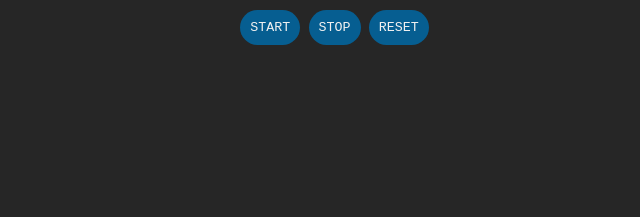
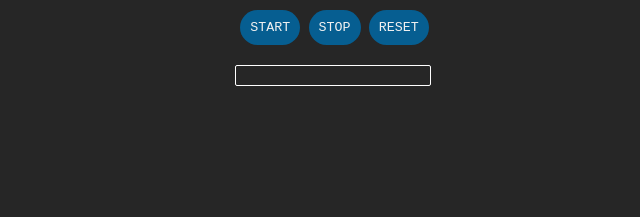
Before and after one commit to CSAapps/timer, a plain HTML site: page index.html in a window 1280 px wide. Shown: the top 217 px of the page, without its empty margins (319-959 px from the left). Drawn offline with Linux system fonts and the light colour scheme.

Commit message:
add text box for name

```diff
--- a/index.html
+++ b/index.html
@@ -20,6 +20,12 @@
         <button id="btnStop">STOP</button>&nbsp;&nbsp;
         <button id="btnReset">RESET</button>&nbsp;&nbsp;
     </div>
+    <br><br>
+    <div id="name-div">
+        <div>
+            <input style="margin-left: 24px;" type="text" />
+        </div>
+    </div>
     <script src="script.js"></script>
 </body>
 
--- a/style.css
+++ b/style.css
@@ -29,11 +29,21 @@ body {
     align-items: center;
     justify-content: center;
     background-color: var(--bg-color);
+    z-index: -1;
 }
 
 #btn-div {
     position: fixed;
     top: 0;
+    right: 0;
+    left: 0;
+    display: flex;
+    align-items: center;
+    justify-content: center;
+    padding: 10px;
+}
+
+#name-div {
     right: 0;
     left: 0;
     display: flex;
@@ -82,3 +92,13 @@ button:hover {
     background-color: var(--btn-hover-color);
     color: var(--font-color);
 }
+
+input[type=text] {
+    border: 1px solid white;
+    border-radius: 2px;
+    background-color: transparent;
+    color: var(--btn-txt-color);
+    font-family: monospace;
+    font-size: 15px;
+    text-align: center;
+}
```
